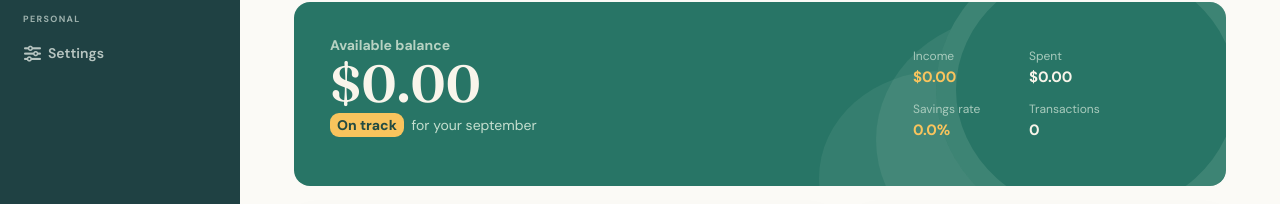
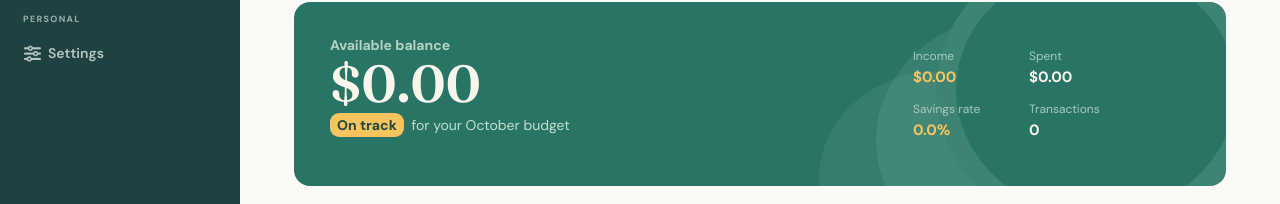
Before and after one commit to emperorfrost17-png/finance-tracker-app, a React (Vite) app: page / in a window 1280 px wide. Shown: the part 258-462 px from the top of the page. Built offline with nearby package versions, Linux system fonts and the light colour scheme.

Commit message:
edited the app a bit

```diff
--- a/src/App.tsx
+++ b/src/App.tsx
@@ -6,6 +6,7 @@ import { AddTransaction } from "./components/AddTransaction";
 import { EditTransaction } from "./components/EditTransaction";
 import { useState, useEffect } from "react";
 import { Routes, Route } from "react-router";
+import dayjs from "dayjs";
 import "./App.css";
 
 export interface Transaction {
@@ -49,11 +50,40 @@ function App() {
     useState(false);
   const [showDeleteTaskNotification, setShowDeleteTaskNotification] =
     useState(false);
+  const [typeFilter, setTypeFilter] = useState<
+    "All types" | "Expense" | "Income"
+  >("All types");
+  const [categoryFilter, setCategoryFilter] = useState("All categories");
+  const [searchQuery, setSearchQuery] = useState("");
 
   const handleEditTransaction = (transaction: Transaction) => {
     setTaskToEdit(transaction);
     setIsEditTransactionOpen(true);
   };
+  const filteredTransactions = () => {
+    return transactions.filter((transaction) => {
+      const typeMatches =
+        typeFilter === "All types" || transaction.type === typeFilter;
+
+      const categoryMatches =
+        categoryFilter === "All categories" ||
+        transaction.category === categoryFilter;
+      const searchMatches =
+        transaction.title.toLowerCase().includes(searchQuery.toLowerCase()) ||
+        transaction.category
+          .toLowerCase()
+          .includes(searchQuery.toLowerCase()) ||
+        (transaction.merchant &&
+          transaction.merchant
+            .toLowerCase()
+            .includes(searchQuery.toLowerCase()));
+
+      return typeMatches && categoryMatches && searchMatches;
+    });
+  };
+  const sortByDateAscending = [...filteredTransactions()].sort((a, b) =>
+    dayjs(a.date).diff(dayjs(b.date)),
+  );
   useEffect(() => {
     const isActive =
       showAddedTaskNotification ||
@@ -95,17 +125,30 @@ function App() {
       <Routes>
         <Route
           path="/"
-          element={<OverviewPage transactions={transactions} setIsAddTransactionOpen={setIsAddTransactionOpen} />}
+          element={
+            <OverviewPage
+            transactions={transactions}
+            sortByDateAscending={sortByDateAscending}
+              setIsAddTransactionOpen={setIsAddTransactionOpen}
+            />
+          }
         />
         <Route
           path="/transactions"
           element={
             <TransactionsPage
-              transactions={transactions}
+            transactions={transactions}
               setTransactions={setTransactions}
               setIsAddTransactionOpen={setIsAddTransactionOpen}
               handleEditTransaction={handleEditTransaction}
               setShowDeleteTaskNotification={setShowDeleteTaskNotification}
+              sortByDateAscending={sortByDateAscending}
+              typeFilter={typeFilter}
+              categoryFilter={categoryFilter}
+              searchQuery={searchQuery}
+              setTypeFilter={setTypeFilter}
+              setCategoryFilter={setCategoryFilter}
+              setSearchQuery={setSearchQuery}
             />
           }
         />
--- a/src/pages/OverviewPage.tsx
+++ b/src/pages/OverviewPage.tsx
@@ -10,10 +10,12 @@ import "./OverviewPage.css";
 interface OverviewPageProps {
   transactions: Transaction[];
   setIsAddTransactionOpen: (isOpen: boolean) => void;
+  sortByDateAscending: Transaction[];
 }
 export function OverviewPage({
   transactions,
   setIsAddTransactionOpen,
+  sortByDateAscending,
 }: OverviewPageProps) {
   let availableBalance = 0;
   let totalIncome = 0;
@@ -61,7 +63,7 @@ export function OverviewPage({
                   : `${availableBalance.toFixed(2)}`}
               </strong>
               <p>
-                <span className="status-pill">On track</span> for your september
+                <span className="status-pill">On track</span> for your {dayjs().format("MMMM")} budget
               </p>
             </div>
             <div className="balance-stats">
@@ -229,7 +231,7 @@ export function OverviewPage({
                     </button>
                   </div>
                 ) : (
-                  transactions.slice(0, 5).map((transaction) => (
+                  sortByDateAscending.slice(0, 5).map((transaction) => (
                     <div className="activity-row" key={transaction.id}>
                       <span
                         className={`activity-icon activity-icon--${transaction.tone}`}
--- a/src/pages/TransactionsPage.tsx
+++ b/src/pages/TransactionsPage.tsx
@@ -2,7 +2,6 @@ import { Sidebar } from "../components/Sidebar";
 import { Header } from "../components/Header";
 import { NothingMatches } from "../components/NothingMatches";
 import type { Transaction } from "../App";
-import { useState } from "react";
 import dayjs from "dayjs";
 import "./TransactionsPage.css";
 
@@ -16,6 +15,13 @@ interface TransactionsPageProps {
   ) => void;
   setShowDeleteTaskNotification: (showDeleteTaskNotification: boolean) => void;
   handleEditTransaction: (transaction: Transaction) => void;
+  typeFilter: "All types" | "Expense" | "Income";
+  categoryFilter: string;
+  searchQuery: string;
+  setTypeFilter: (typeFilter: "All types" | "Expense" | "Income") => void;
+  setCategoryFilter: (categoryFilter: string) => void;
+  setSearchQuery: (searchQuery: string) => void;
+  sortByDateAscending: Transaction[];
 }
 export function TransactionsPage({
   transactions,
@@ -23,12 +29,14 @@ export function TransactionsPage({
   setIsAddTransactionOpen,
   handleEditTransaction,
   setShowDeleteTaskNotification,
+  typeFilter,
+  categoryFilter,
+  searchQuery,
+  setTypeFilter,
+  setCategoryFilter,
+  setSearchQuery,
+  sortByDateAscending,
 }: TransactionsPageProps) {
-  const [typeFilter, setTypeFilter] = useState<
-    "All types" | "Expense" | "Income"
-  >("All types");
-  const [categoryFilter, setCategoryFilter] = useState("All categories");
-  const [searchQuery, setSearchQuery] = useState("");
 
   const handleSearchQueryChange = (
     event: React.ChangeEvent<HTMLInputElement>,
@@ -47,30 +55,7 @@ export function TransactionsPage({
     setCategoryFilter(event.target.value);
   };
   // Keep transactions that match the selected type and category filters.
-  const filteredTransactions = () => {
-    return transactions.filter((transaction) => {
-      const typeMatches =
-        typeFilter === "All types" || transaction.type === typeFilter;
 
-      const categoryMatches =
-        categoryFilter === "All categories" ||
-        transaction.category === categoryFilter;
-      const searchMatches =
-        transaction.title.toLowerCase().includes(searchQuery.toLowerCase()) ||
-        transaction.category
-          .toLowerCase()
-          .includes(searchQuery.toLowerCase()) ||
-        (transaction.merchant &&
-          transaction.merchant
-            .toLowerCase()
-            .includes(searchQuery.toLowerCase()));
-
-      return typeMatches && categoryMatches && searchMatches;
-    });
-  };
-  const sortByDateAscending = [...filteredTransactions()].sort((a, b) =>
-  dayjs(a.date).diff(dayjs(b.date)),
-);
   // Function to handle the deletion of a transaction by its ID
   const handleDeleteTransaction = (transactionId: string) => {
     setTransactions((currentTransactions: Transaction[]) =>
```
